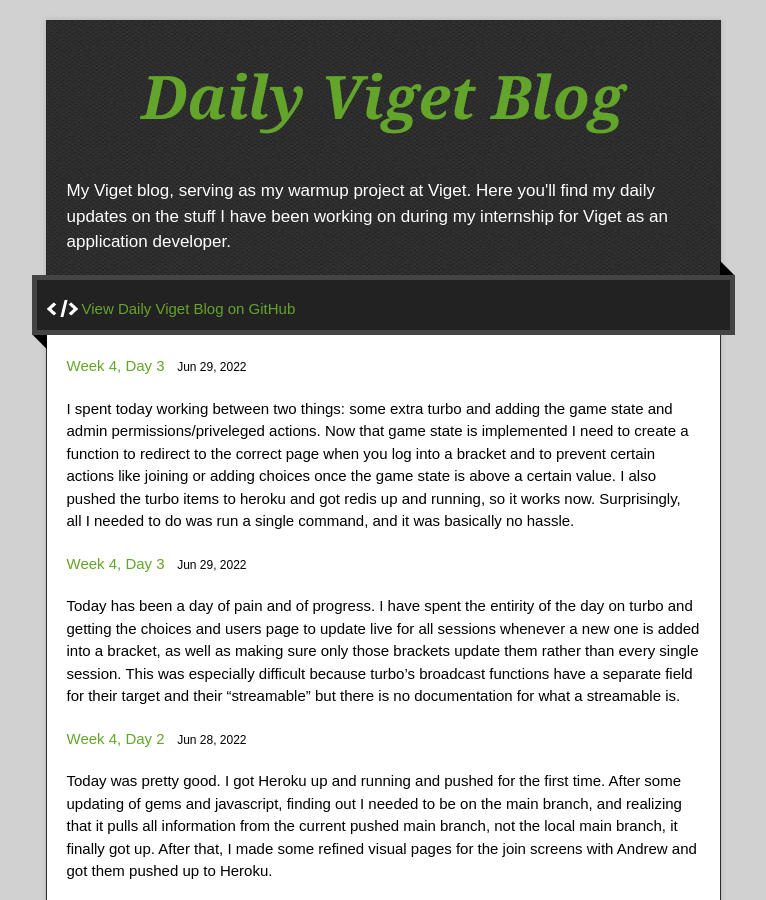
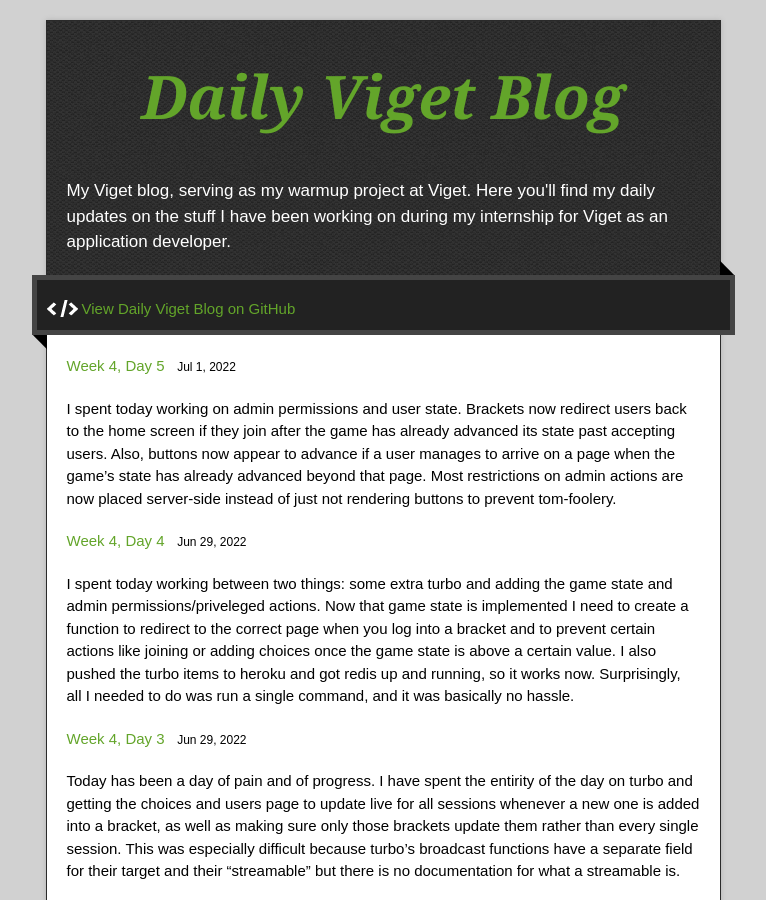
Before and after one commit to nsawyerViget/nsawyerViget, a Jekyll site: the page built from index.markdown, in a window 1280 px wide and 900 px high. Shown: the whole window, without its empty margins (257-1023 px from the left). Built offline with Jekyll 4.4.1, drawn with Linux system fonts in a browser that asks for light colours.

Commit message:
Add page for July 1

```diff
--- a/_posts/2022-06-30-Day-18.markdown
+++ b/_posts/2022-06-30-Day-18.markdown
@@ -1,6 +1,6 @@
 ---
 layout: post
-title:  "Week 4, Day 3"
+title:  "Week 4, Day 4"
 date:   2022-06-29 08:00:00 -0400
 categories: jekyll update
 ---
--- /dev/null
+++ b/_posts/2022-07-1-Day-19.markdown
@@ -0,0 +1,42 @@
+---
+layout: post
+title:  "Week 4, Day 5"
+date:   2022-07-01 08:00:00 -0400
+categories: jekyll update
+---
+
+I spent today working on admin permissions and user state. Brackets now redirect users back to the home screen if they join after the game has already advanced its state past accepting users. Also, buttons now appear to advance if a user manages to arrive on a page when the game's state has already advanced beyond that page. Most restrictions on admin actions are now placed server-side instead of just not rendering buttons to prevent tom-foolery.
+
+From my previous schedule:
+
+### Week 4:
+[DONE]Monday: Set up initial votes for choices in a bracket.
+
+[DONE]Tuesday: Set up building rounds from initial votes.
+
+[DONE]Wednesday: Set up building rounds from winners of previous rounds
+
+[EOD MONDAY]
+
+[DONE]Tuesday: Set up heroku
+
+[EOD TUESDAY]
+
+[DONE]Wednesday: Build join screens and format them, start working on turbo streams to get names to appear live
+
+[EOD WEDNESDAY]
+
+[DONE] Thursday: Set up game states, make sure some actions can only be done from certain states and change the state accordingly. Add admins to brackets and set them as the first user that joins.
+
+[EOD THURSDAY]
+
+Friday: Change buttons to automatically display their advance buttons if the state has already passed them. Added more controls to buttons and controller functions to prevent non-admin users from performing admin actions and prevent actions being performed during states where they could mess things up, like deleting choices. I also prevented new users from joining a bracket after it has left the state for adding new users.
+
+[EOD FRIDAY]
+
+I still need to add a redirect function to place a user in the right page.
+
+
+### Week 5:
+
+Monday: Set up exiting and blocking new users once a game has started, and handle cases for ending game when there is only one matchup in the round and the next round is built.
```
